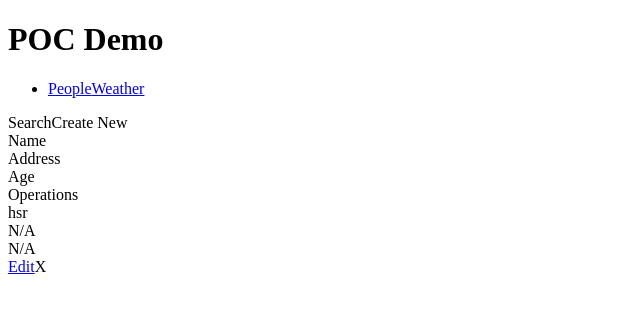
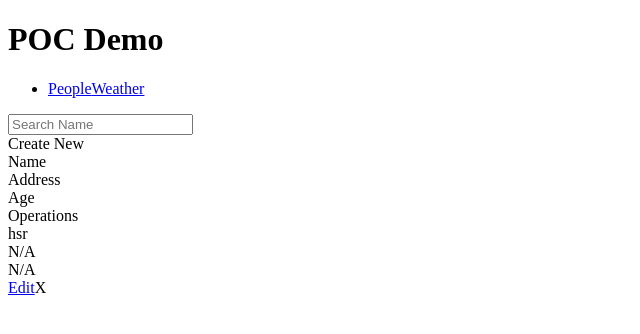
Before and after one commit to shrujan/React-People-CRUD, a React app: page / in a window 1280 px wide. Shown: the top 334 px of the page, without its empty margins (0-640 px from the left). Built offline with nearby package versions, Linux system fonts and the light colour scheme.

Commit message:
added filter feature

```diff
--- a/src/Store/Reducers/Reducer.js
+++ b/src/Store/Reducers/Reducer.js
@@ -49,8 +49,6 @@ const Reducer = (state = PeopleState, action) => {
             ...state,
             People: userList
         }
-
-
     }
 
     return state
--- a/src/component/People/CreatePeople/Create-people.scss
+++ b/src/component/People/CreatePeople/Create-people.scss
@@ -1,3 +1,5 @@
+@use '../../../container/People.scss' ;
+
 .create-new-modal {
     height: 261px;
     position: fixed;
@@ -16,9 +18,8 @@
             margin: 20px 0 10px 10px;
 
             input {
-                height: 30px;
-                width: 90%;
-                padding-left: 20px;
+                @extend %people-text-field;
+
             }
 
             .save {
--- a/src/component/People/PeopleList/PeopleLIst.js
+++ b/src/component/People/PeopleList/PeopleLIst.js
@@ -2,13 +2,24 @@ import React, { Fragment }  from 'react';
 
 import './Peoplelist.scss';
 
+const classList = (person) => {
+    let classNames = 'people-data';
+
+    if (person.age === undefined ||
+        person.address === undefined ||
+        person.name === undefined) {
+        classNames += " warning"
+    }
+
+    return classNames;
+}
 
 const generateDOM = (prop) => {
     let peopleDOM = null;
     let peopleList= JSON.parse(prop.People);
     peopleDOM = (
         peopleList.map((person, index) => {
-                return <div className='people-data'
+                return <div className={classList(person)}
                         key={index}
                         >
                             <div> {person.name} </div>
--- a/src/component/People/PeopleList/PeopleLIst.scss
+++ b/src/component/People/PeopleList/PeopleLIst.scss
@@ -49,9 +49,11 @@ $table-width: 25%;
         }
     }
 
-
-
     a {
         margin: auto;
     }
+
+    .warning {
+        color: #d48541
+    }
 }
--- a/src/container/People.js
+++ b/src/container/People.js
@@ -14,10 +14,13 @@ class People extends Component {
         this.state = {
             editUserFlag: false,
             editUserObj: {}
+            // filteredPeople: this.props.people
         }
 
         this.modifyData = this.modifyData.bind(this);
         this.deleteUser = this.deleteUser.bind(this);
+        this.getNewUserData = this.getNewUserData.bind(this);
+        this.editUsers = this.editUsers.bind(this);
     }
 
     getNewUserData(event, mode, id) {
@@ -60,7 +63,8 @@ class People extends Component {
 
         this.setState({
             editUserFlag: true,
-            editUserObj: peopleObj
+            editUserObj: peopleObj,
+            searchParam: ''
         })
 
         this.props.toggleModal();
@@ -76,33 +80,55 @@ class People extends Component {
 
     deleteUser(userId) {
         console.log(userId)
-        this.props.deleteUser(userId)
+        this.props.deleteUser(userId);
     }
 
     createNewUserComponent(userObj) {
         return(
             <div className="create-new-modal">
                     <CreateNew
-                        submit={this.getNewUserData.bind(this)}
-                        cancel= {this.props.toggleModal}
+                        submit={ this.getNewUserData }
+                        cancel= { this.props.toggleModal }
                         edit={userObj !== null ? userObj : null}
-                        modify = { this.modifyData.bind(this) }
+                        modify = { this.modifyData }
                     ></CreateNew>
                 </div>
         )
     }
 
+    filterPersons = (event) => {
+        console.log(event.target.value);
+        // let peopleList = this.props.people;
+        this.setState({
+            ...this.state,
+            searchParam: event.target.value
+        })
+    }
+
     render () {
+        let peopleListData = this.props.people;
+
+        if(this.state.searchParam !== '' && this.state.searchParam !== undefined) {
+            peopleListData = peopleListData.filter((person) => {
+                if (person.name.includes(this.state.searchParam)) {
+                    return person
+                }
+            })
+        }
 
         return (
-            <div>
-                <div>
-                    Search
-                    <span onClick={this.createNew.bind(this)} className='create-new-btn'>Create New</span>
+            <div className= 'people-container'>
+                <div className="people-operations">
+                    <div className="search">
+                        {/* <label>Search:</label> */}
+
+                        <input typee="text" placeholder='Search Name' onChange={ this.filterPersons.bind(this) }></input>
+                    </div>
+                    <div className="create-new" onClick={this.createNew.bind(this)} className='create-new-btn'>Create New</div>
 
                 </div>
                 <PeopleList
-                    People = {JSON.stringify(this.props.people)}
+                    People = {JSON.stringify(peopleListData)}
                     edit={ this.editUsers.bind(this) }
                     delete = { this.deleteUser }
                 ></PeopleList>
--- a/src/container/People.scss
+++ b/src/container/People.scss
@@ -1,3 +1,9 @@
+%people-text-field {
+    height: 30px;
+    width: 90%;
+    padding-left: 20px;
+}
+
 .modal-background {
     width: 100%;
     position: fixed;
@@ -5,3 +11,37 @@
     background: #000;
     opacity: 0.3;
 }
+
+.people-container {
+    .people-operations {
+        width: 100%;
+        height: 80px;
+
+        .create-new-btn {
+            display: inline-block;
+            font-size: 25px;
+            border: 1px solid #ccc;
+            border-radius: 21px;
+            padding: 10px;
+            margin: 10px;
+            background-color: #393fdecc;
+            color: #fdfafa;
+            cursor: pointer;
+        }
+
+        .create-new-btn:hover {
+            background-color: #8487e2cc;
+        }
+
+        .search {
+            width: 30%;
+            float: right;
+            line-height: 80px;
+
+            input {
+                @extend %people-text-field;
+            }
+        }
+
+    }
+}
```
